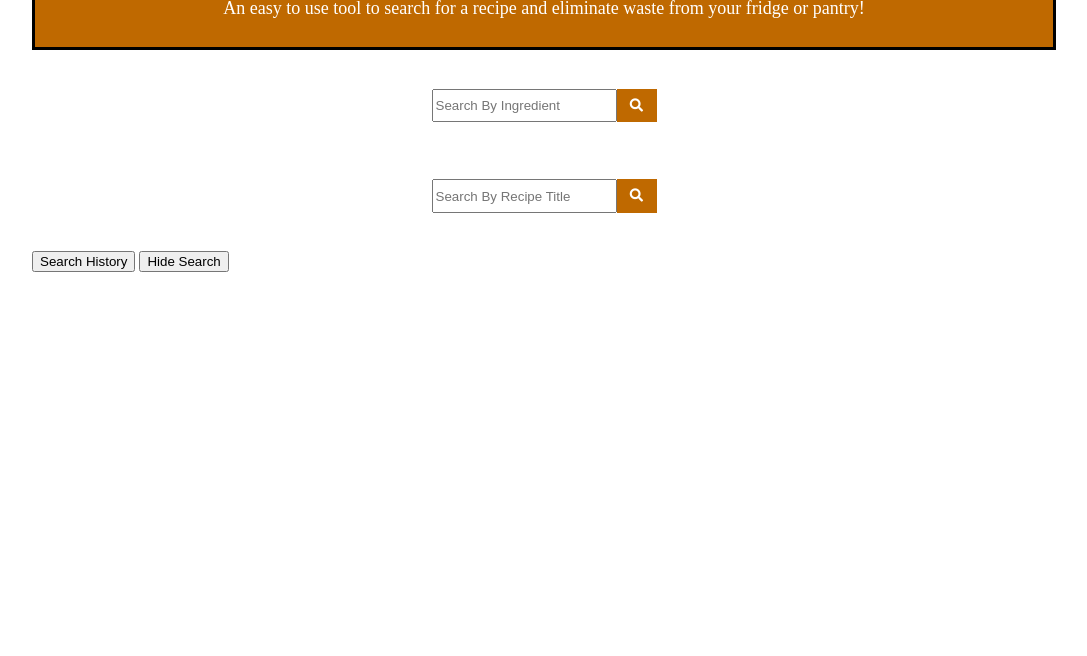
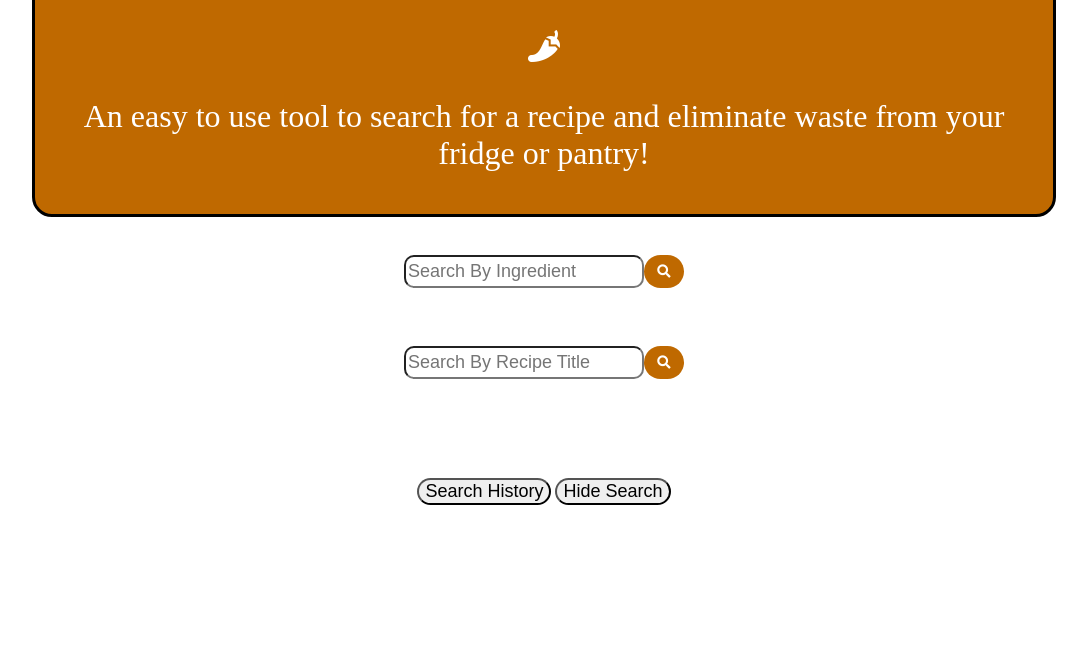
Before and after one commit to kierajcullen/goodeats, a plain HTML site: page index.html in a window 1280 px wide. Shown: the part 144-800 px from the top of the page, without its empty margins (96-1183 px from the left). Drawn offline with nearby package versions, Linux system fonts and the light colour scheme.

Commit message:
styling changes w/group

```diff
--- a/assets/css/style.css
+++ b/assets/css/style.css
@@ -1,5 +1,6 @@
 :root {
   --bronze: #bf6900;
+  /* font-family: Fantasy; */
 }
 
 body {
@@ -11,8 +12,9 @@ body {
   text-align: center;
   color: white;
   border: 3px solid black;
+  border-radius: 20px;
   padding: 10px;
-  font-size: large;
+  font-size: xx-large;
   background: var(--bronze);
 }
 
@@ -41,6 +43,8 @@ body {
   margin: 1.2rem 0;
   display: flex;
   justify-content: center;
+  border-radius: 10px;
+  font-size: large;
 }
 .search-recipe,
 .search-btn {
@@ -57,10 +61,12 @@ body {
   background: var(--bronze);
   color: #fff;
   border: none;
+  border-radius: 20px;
 }
 
 #meal {
   text-align: center;
+  padding: 30px;
 }
 .meal-item {
   overflow: hidden;
@@ -119,7 +125,8 @@ body {
   padding-top: 3px;
   top: 5px;
 }
-.recipe-title {
+.recipe-title,
+li {
   text-transform: capitalize;
 }
 
@@ -133,3 +140,11 @@ body {
   display: block;
   max-width: 100%;
 }
+footer {
+  text-align: center;
+}
+#recipe-history-btn,
+#hide-search {
+  border-radius: 20px;
+  font-size: large;
+}
```
